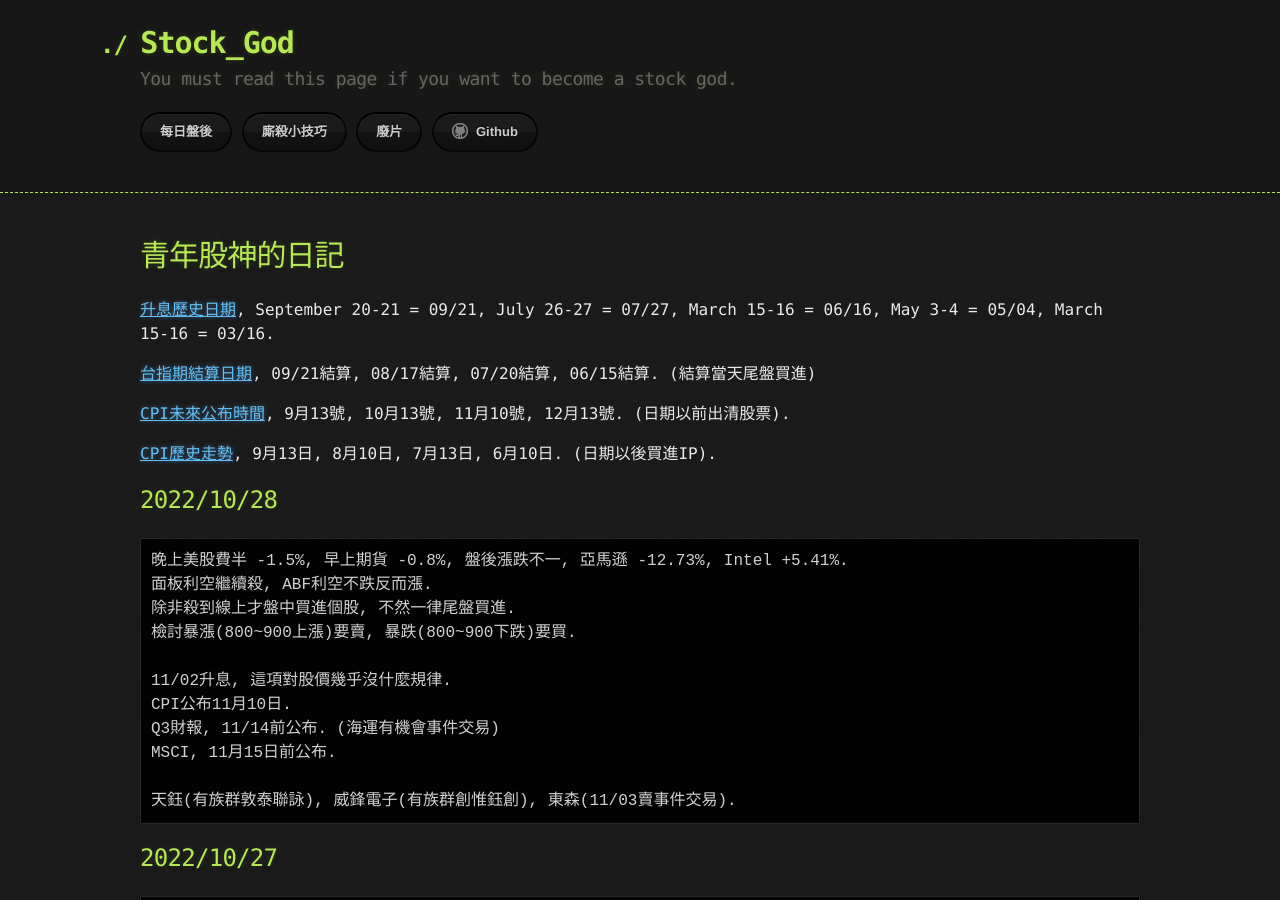
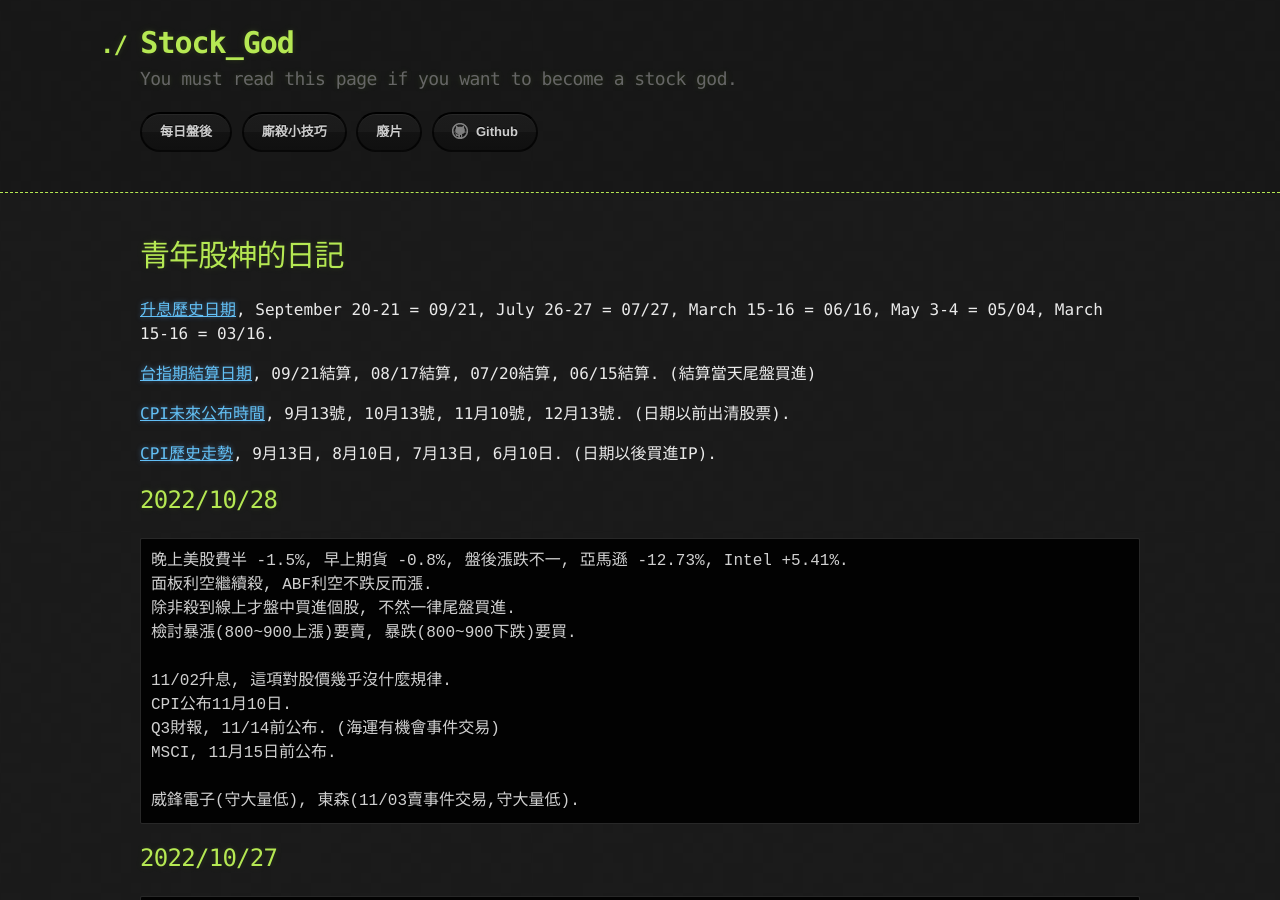
Before and after one commit to lepg5487/Stock_God, a Jekyll site: the page built from index.md, in a window 1280 px wide and 900 px high. Built offline with Jekyll 4.4.1, drawn with Linux system fonts in a browser that asks for light colours; our own code applies the rules of GitHub Pages for plain Markdown files.

Commit message:
Update index.md

````diff
--- a/index.md
+++ b/index.md
@@ -24,7 +24,7 @@ CPI公布11月10日.
 Q3財報, 11/14前公布. (海運有機會事件交易)
 MSCI, 11月15日前公布.
 
-天鈺(有族群敦泰聯詠), 威鋒電子(有族群創惟鈺創), 東森(11/03賣事件交易).
+威鋒電子(守大量低), 東森(11/03賣事件交易,守大量低).
 ```
 
 ## 2022/10/27
````
